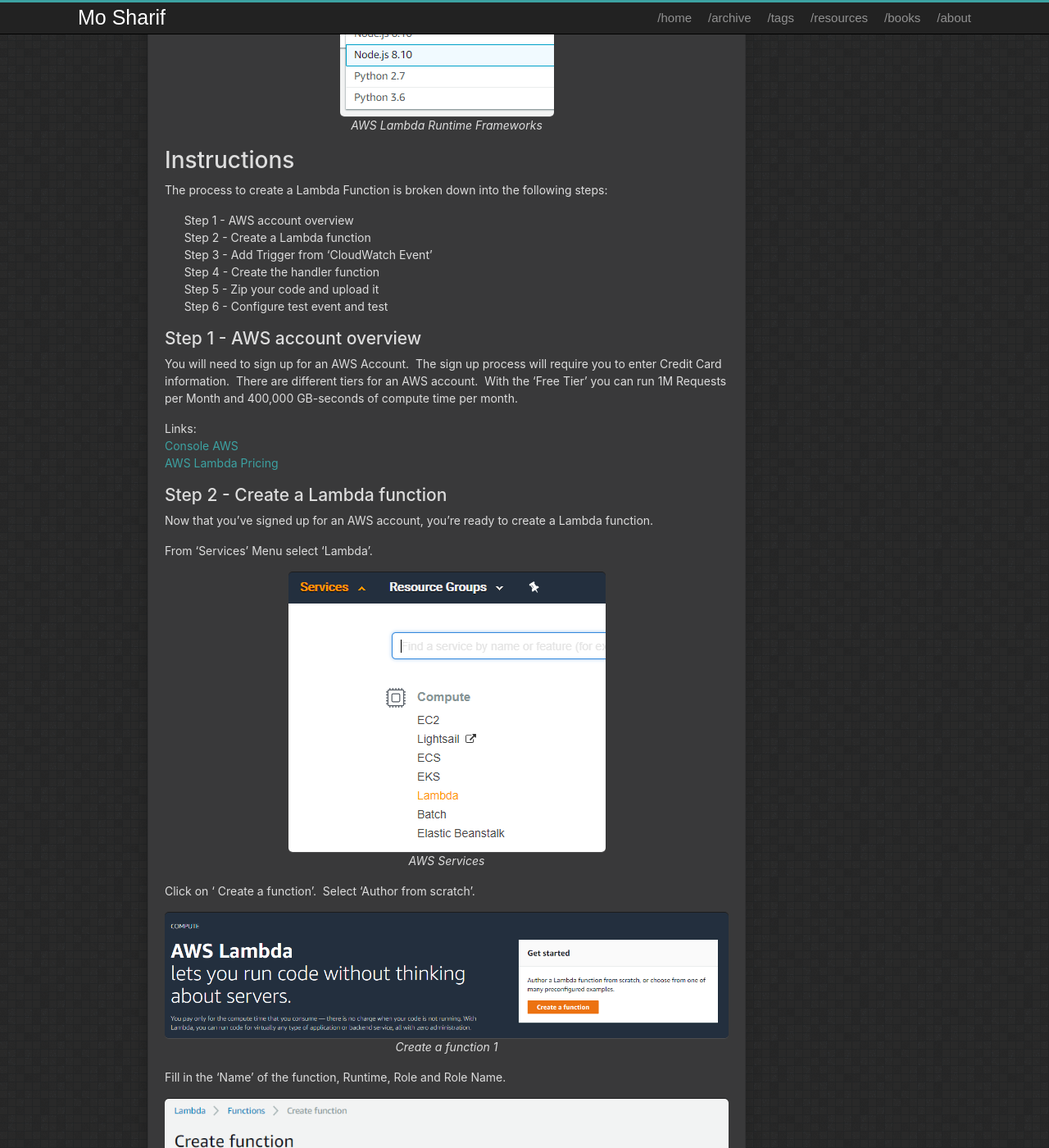
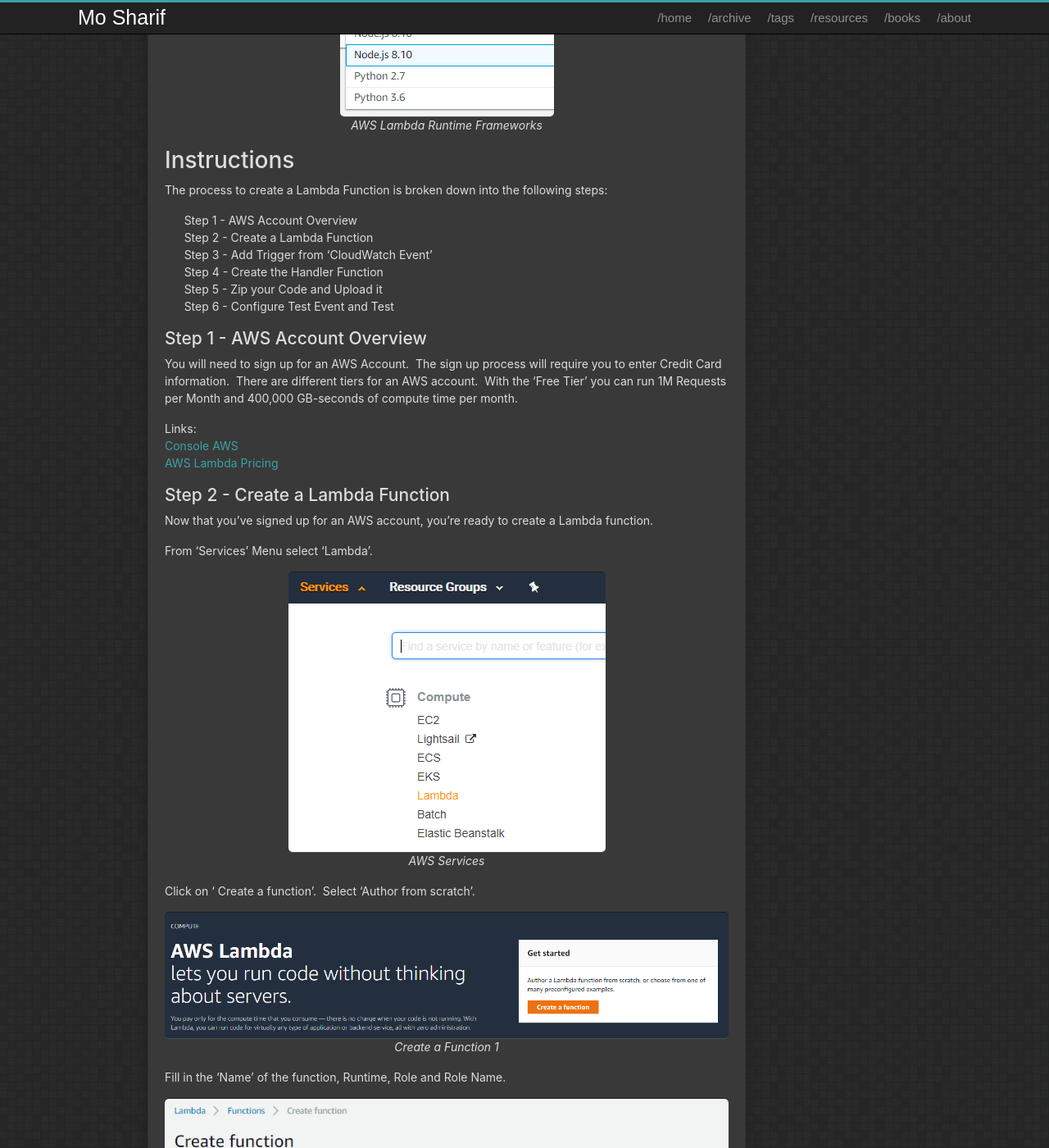
Before and after one commit to Mo4n6/Mo4n6.github.io, a Jekyll site: the page built from _posts/2018-11-12-HowToCreateAnAWSLambdaFunction.md, in a window 1280 px wide and 1400 px high, scrolled down 1311 px. Shown: the whole window at 82% size. Built offline with Jekyll 4.4.1, drawn with Linux system fonts in a browser that asks for light colours; nearby versions of some CDN libraries; some of the changed text lies outside the part shown.

```diff
--- a/_posts/2018-11-12-HowToCreateAnAWSLambdaFunction.md
+++ b/_posts/2018-11-12-HowToCreateAnAWSLambdaFunction.md
@@ -30,14 +30,14 @@ The function can be written in  different programming languages.  Here is a li
 # Instructions
 The process to create a Lambda Function is broken down into the following steps:
 
-&nbsp;&nbsp;&nbsp;&nbsp;&nbsp;&nbsp;Step 1 - AWS account overview
-&nbsp;&nbsp;&nbsp;&nbsp;&nbsp;&nbsp;Step 2 - Create a Lambda function
+&nbsp;&nbsp;&nbsp;&nbsp;&nbsp;&nbsp;Step 1 - AWS Account Overview
+&nbsp;&nbsp;&nbsp;&nbsp;&nbsp;&nbsp;Step 2 - Create a Lambda Function
 &nbsp;&nbsp;&nbsp;&nbsp;&nbsp;&nbsp;Step 3 - Add Trigger from 'CloudWatch Event'
-&nbsp;&nbsp;&nbsp;&nbsp;&nbsp;&nbsp;Step 4 - Create the handler function
-&nbsp;&nbsp;&nbsp;&nbsp;&nbsp;&nbsp;Step 5 - Zip your code and upload it
-&nbsp;&nbsp;&nbsp;&nbsp;&nbsp;&nbsp;Step 6 - Configure test event and test
+&nbsp;&nbsp;&nbsp;&nbsp;&nbsp;&nbsp;Step 4 - Create the Handler Function
+&nbsp;&nbsp;&nbsp;&nbsp;&nbsp;&nbsp;Step 5 - Zip your Code and Upload it
+&nbsp;&nbsp;&nbsp;&nbsp;&nbsp;&nbsp;Step 6 - Configure Test Event and Test
 
-## Step 1 -  AWS account overview
+## Step 1 -  AWS Account Overview
 
 You will need to sign up for an AWS Account.  The sign up process will require you to enter Credit Card information.  There are different tiers for an AWS account.  With the 'Free Tier' you can run 1M Requests per Month and 400,000 GB-seconds of compute time per month.
 
@@ -46,7 +46,7 @@ Links:
 [AWS Lambda Pricing](https://aws.amazon.com/lambda/pricing/)
 
 
-## Step 2 - Create a Lambda function
+## Step 2 - Create a Lambda Function
 
 Now that you've signed up for an AWS account, you're ready to create a Lambda function.
 
@@ -56,11 +56,11 @@ From 'Services' Menu select 'Lambda'.
 
 Click on ' Create a function'.  Select 'Author from scratch'.
 
-![img]({{ '/assets/images/2018-11-12-HowToCreateAnAWSLambdaFunction/P2-Image5.png' | relative_url }}){: .center-image }*Create a function 1*
+![img]({{ '/assets/images/2018-11-12-HowToCreateAnAWSLambdaFunction/P2-Image5.png' | relative_url }}){: .center-image }*Create a Function 1*
 
 Fill in the 'Name' of the function, Runtime, Role and Role Name.
 
-![img]({{ '/assets/images/2018-11-12-HowToCreateAnAWSLambdaFunction/P2-Image6.png' | relative_url }}){: .center-image }*Create a function 2*
+![img]({{ '/assets/images/2018-11-12-HowToCreateAnAWSLambdaFunction/P2-Image6.png' | relative_url }}){: .center-image }*Create a Function 2*
 
 Roles are created based on the permissions that you want to grant to your AWS Lambda function.
 
@@ -70,7 +70,7 @@ AWS Lambda Permissions Model can be reviewed at https://docs.aws.amazon.com/lam
 
 Once you created your function, you will see something like this.  Click on 'CloudWatch Events' on the left tool bar.
 
-![img]({{ '/assets/images/2018-11-12-HowToCreateAnAWSLambdaFunction/P2-Image7.png' | relative_url }}){: .center-image }*Create a function 2*
+![img]({{ '/assets/images/2018-11-12-HowToCreateAnAWSLambdaFunction/P2-Image7.png' | relative_url }}){: .center-image }*Create a Function 2*
 
 Configure the trigger by configuring a new Rule.  You can use cron or rate expressions to configure the rule.  Here the rule is configured with cron (0 13 * * ? *) to run daily at 13:00 GMT.
 
@@ -84,7 +84,7 @@ Save your function after configuring the Trigger Rule.  You will see something
 
 ![img]({{ '/assets/images/2018-11-12-HowToCreateAnAWSLambdaFunction/P2-Image9.png' | relative_url }}){: .center-image }*Cron Expression Trigger*
 
-## Step 4 - Create the handler function
+## Step 4 - Create the Handler Function
 
 Your code needs to contain a lambda event handler.  The name of the event handler function needs to be configured in the AWS Web GUI.  This is shown below:
 
@@ -105,7 +105,7 @@ return {
 
 Your code will need to include a handler similar to above.  The #ToDo implement can be replaced with main(), if you have a main() function defined in your code.
 
-## Step 5 - Zip your code and upload it
+## Step 5 - Zip your Code and Upload it
 
 Now that your code is ready.  There is one more step prior to creating a zip file.
 
@@ -125,13 +125,13 @@ pip instaall python-twitter -t $(pwd)
 
 After the code directory includes all the 3rd party libraries and the code, you need to create a .zip file that includes everything.  The .zip file may look something like this.
 
-![img]({{ '/assets/images/2018-11-12-HowToCreateAnAWSLambdaFunction/P2-Image11.png' | relative_url }}){: .center-image }*Lambda function .zip file*
+![img]({{ '/assets/images/2018-11-12-HowToCreateAnAWSLambdaFunction/P2-Image11.png' | relative_url }}){: .center-image }*Lambda Function .zip File*
 
 Now upload the .zip file to the Lambda function.
 
-![img]({{ '/assets/images/2018-11-12-HowToCreateAnAWSLambdaFunction/P2-Image12.png' | relative_url }}){: .center-image }*Upload .zip file*
+![img]({{ '/assets/images/2018-11-12-HowToCreateAnAWSLambdaFunction/P2-Image12.png' | relative_url }}){: .center-image }*Upload .zip File*
 
-## Step 6 - Configure test event and test
+## Step 6 - Configure Test Event and Test
 Now you have created a trigger and uploaded your code, you're ready for testing.
 
 Click on 'Test' button to create a test event.
@@ -140,7 +140,7 @@ Click on 'Test' button to create a test event.
 
 Here is how the test event creation may look like:
 
-![img]({{ '/assets/images/2018-11-12-HowToCreateAnAWSLambdaFunction/P2-Image14.png' | relative_url }}){: .center-image }*Create test event*
+![img]({{ '/assets/images/2018-11-12-HowToCreateAnAWSLambdaFunction/P2-Image14.png' | relative_url }}){: .center-image }*Create Test Event*
 
 You can configure the test event based on the scenario you want to test.  If your code doesn't require any input parameters, you can click on 'Create' to test your code.  Make sure to 'Save' your function periodically.
 
```
Also changed, not shown: _posts/2018-11-03-HowToCreateATwitterApp.md (+2 -2 lines), _posts/2018-12-16-HowToCreateAnAWSLambdaLayer.md (added, +72 -0 lines), assets/images/2018-12-16-HowToCreateAnAWSLambdaLayer/P3-Image01.PNG (added), assets/images/2018-12-16-HowToCreateAnAWSLambdaLayer/P3-Image02.PNG (added), assets/images/2018-12-16-HowToCreateAnAWSLambdaLayer/P3-Image03.PNG (added), assets/images/2018-12-16-HowToCreateAnAWSLambdaLayer/P3-Image04.PNG (added), assets/images/2018-12-16-HowToCreateAnAWSLambdaLayer/P3-Image05.PNG (added), assets/images/2018-12-16-HowToCreateAnAWSLambdaLayer/P3-Image06.PNG (added), assets/images/2018-12-16-HowToCreateAnAWSLambdaLayer/P3-Image07.PNG (added), assets/images/2018-12-16-HowToCreateAnAWSLambdaLayer/P3-Image08.PNG (added), 1 other file.
